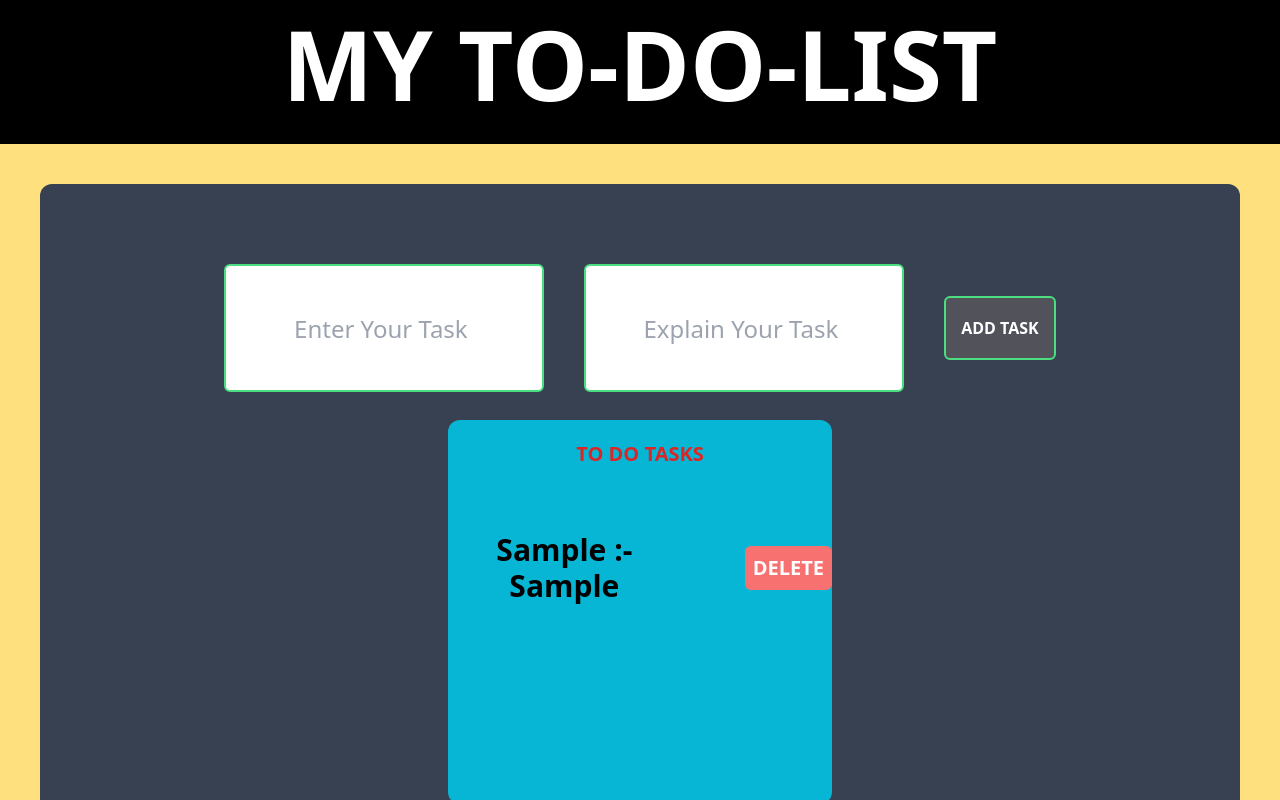
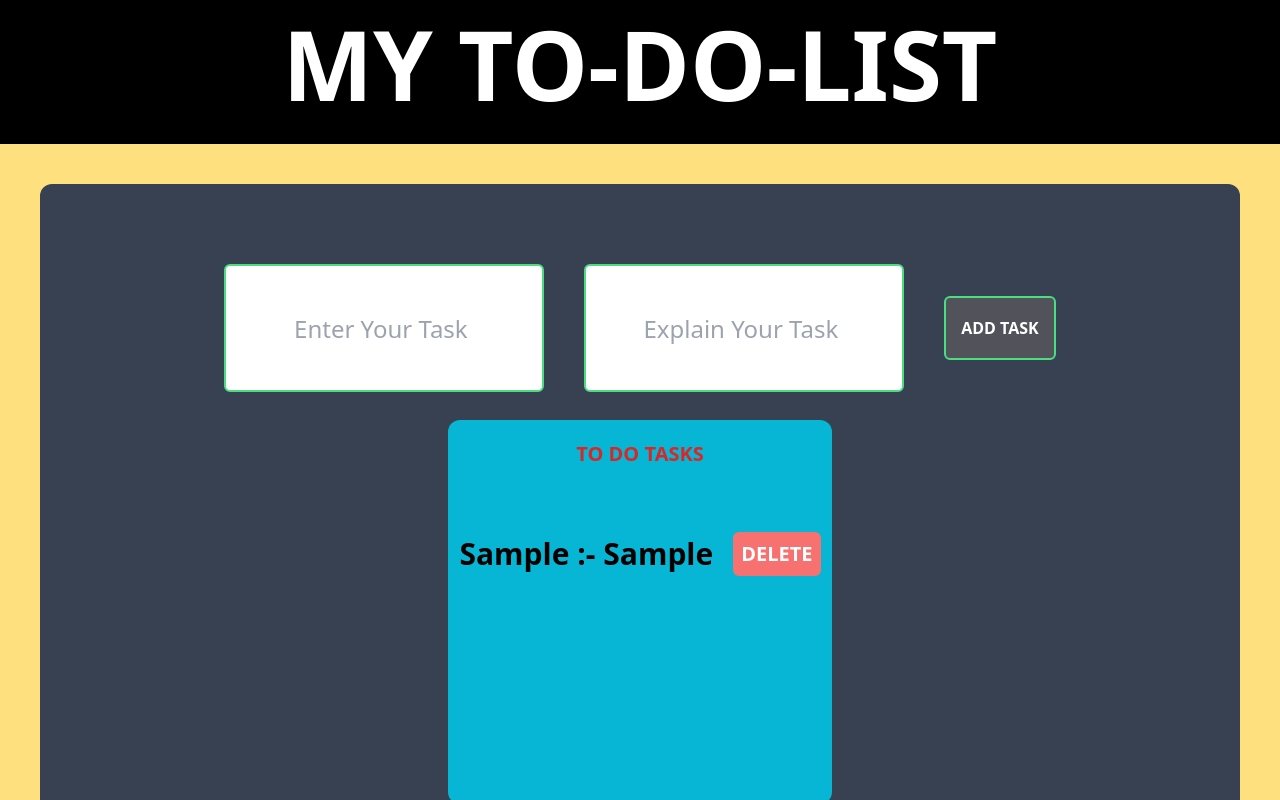
Before and after one commit to 0x1Luffy/todo_list, a Next.js app: page / in a window 1280 px wide. Both pictures are taken after typing "Sample", "Sample" into the empty fields and a click on the input "ADD TASK". Shown: the top 800 px of the page. Built offline with nearby package versions, Linux system fonts and the light colour scheme.

Commit message:
done some extra styling.

```diff
--- a/app/page.js
+++ b/app/page.js
@@ -27,10 +27,10 @@ const page = () => {
       return (
 
         <li key={i}>
-          <div className='flex items-center'>
-          <div className='text-black font-semibold text-3xl break-words flex justify-between '> <h5>{t.title} :-  {t.desc}</h5>
+          <div className='flex items-center content-center break-words justify-between '>
+          <div className='text-black font-semibold text-3xl text-center justify-between'> <h5>{t.title} :-  {t.desc}</h5>
           </div>
-          <div className='flex ml-16 w-auto justify-between bg-red-400 rounded-md text-white px-2 py-2'>
+          <div className='flex w-auto ml-5 bg-red-400 rounded-md text-white px-2 py-2'>
           <button onClick={
             () =>{
               deleteHandler(i)
```
